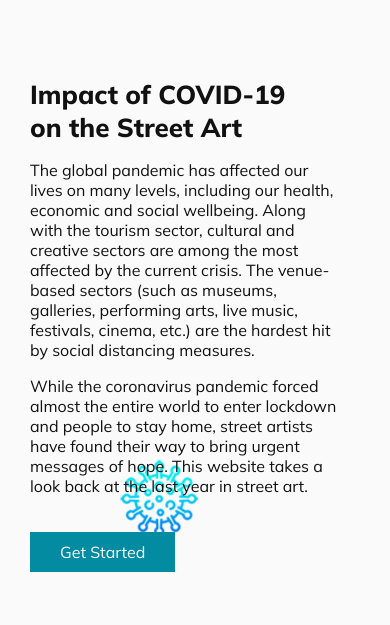
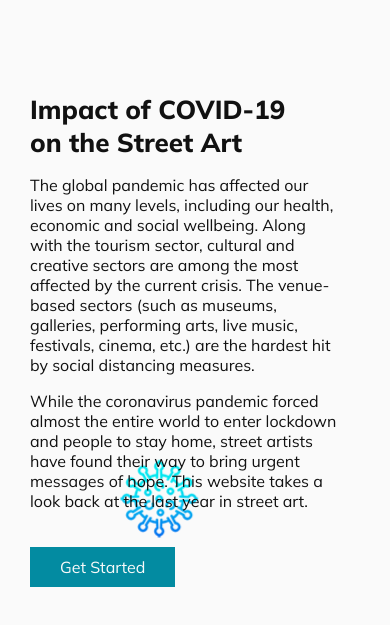
Before and after one commit to sinealis/street_art, a plain HTML site: page index.html in a window 390 px wide. Shown: the part 87-712 px from the top of the page. Drawn offline with Linux system fonts and the light colour scheme.

Commit message:
Update style.css

```diff
--- a/css/style.css
+++ b/css/style.css
@@ -389,3 +389,8 @@ section.home {
 		font-size: 1rem;
 	}
 }
+@media (max-width: 26.25rem) {  /* 420px */
+	.home-content {
+		padding-top: 1.875rem; /* 30px */
+	}
+}
```
